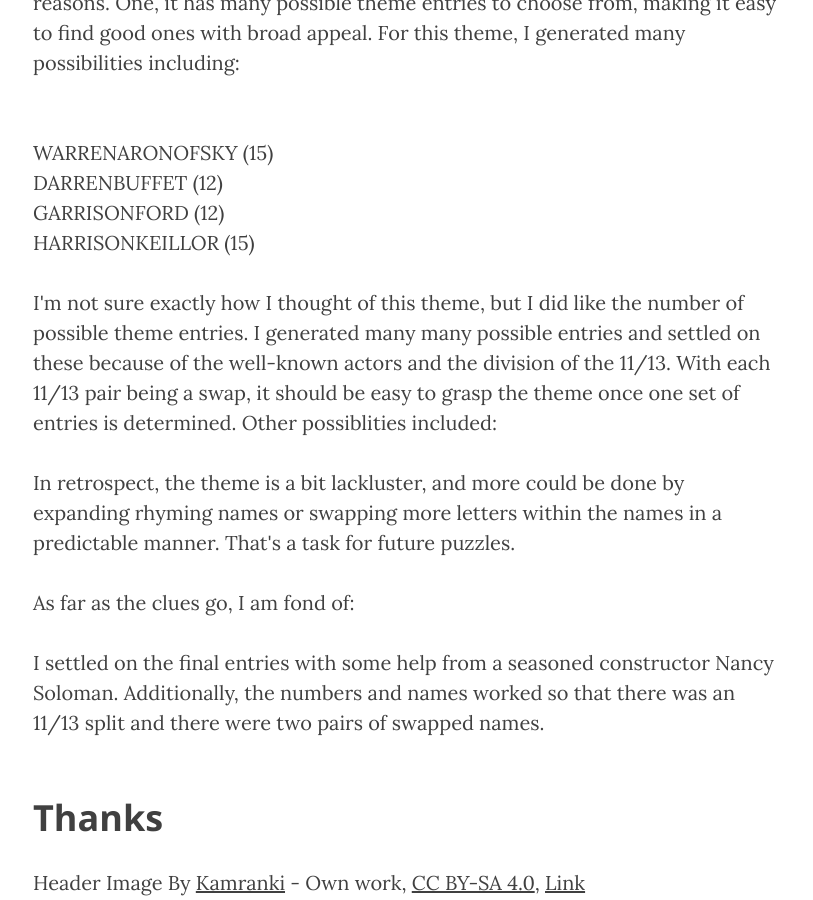
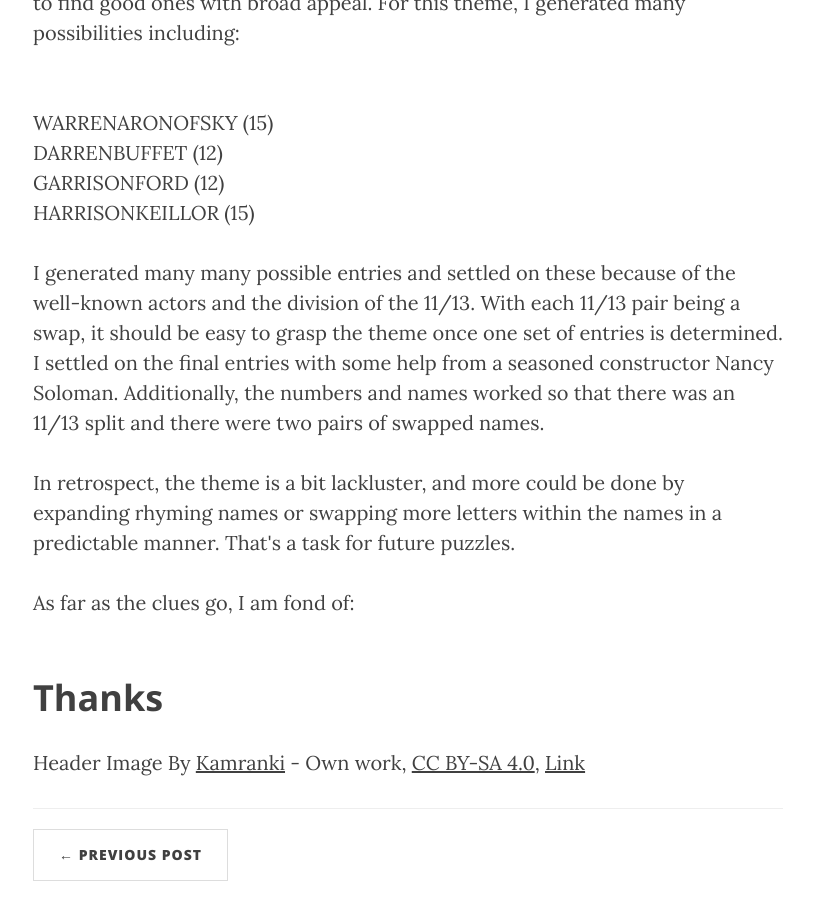
Before and after one commit to garth5689/garth5689.github.io, a Jekyll site: the page built from _posts/2016-10-13-crossword_marquee.markdown, in a window 1280 px wide and 900 px high, scrolled down 1363 px. Shown: the whole window, without its empty margins (232-1045 px from the left). Built offline with Jekyll 4.4.1, drawn with Linux system fonts in a browser that asks for light colours; nearby versions of some CDN libraries; some of the changed text lies outside the part shown.

Commit message:
Update 2016-10-13-crossword_marquee.markdown

```diff
--- a/_posts/2016-10-13-crossword_marquee.markdown
+++ b/_posts/2016-10-13-crossword_marquee.markdown
@@ -24,14 +23,12 @@
 <br>GARRISONFORD (12)
 <br>HARRISONKEILLOR (15)
 
-<p>I'm not sure exactly how I thought of this theme, but I did like the number of possible theme entries.  I generated many many possible entries and settled on these because of the well-known actors and the division of the 11/13.  With each 11/13 pair being a swap, it should be easy to grasp the theme once one set of entries is determined.  Other possiblities included:</p>
+<p>I generated many many possible entries and settled on these because of the well-known actors and the division of the 11/13.  With each 11/13 pair being a swap, it should be easy to grasp the theme once one set of entries is determined.  I settled on the final entries with some help from a seasoned constructor Nancy Soloman.  Additionally, the numbers and names worked so that there was an 11/13 split and there were two pairs of swapped names.</p>
 
 <p>In retrospect, the theme is a bit lackluster, and more could be done by expanding rhyming names or swapping more letters within the names in a predictable manner.  That's a task for future puzzles.</p>
 
 <p>As far as the clues go, I am fond of:</p>
 
-<p>I settled on the final entries with some help from a seasoned constructor Nancy Soloman.  Additionally, the numbers and names worked so that there was an 11/13 split and there were two pairs of swapped names.</p>
-
 <h2 class="section-heading">Thanks</h2>
 
 Header Image By <a href="//commons.wikimedia.org/wiki/User:Kamranki" title="User:Kamranki">Kamranki</a> - <span class="int-own-work" lang="en">Own work</span>, <a href="http://creativecommons.org/licenses/by-sa/4.0" title="Creative Commons Attribution-Share Alike 4.0">CC BY-SA 4.0</a>, <a href="https://commons.wikimedia.org/w/index.php?curid=44110847">Link</a>
```
Also changed, not shown: other parts of _posts/2016-10-13-crossword_marquee.markdown (+1 -2 lines).
